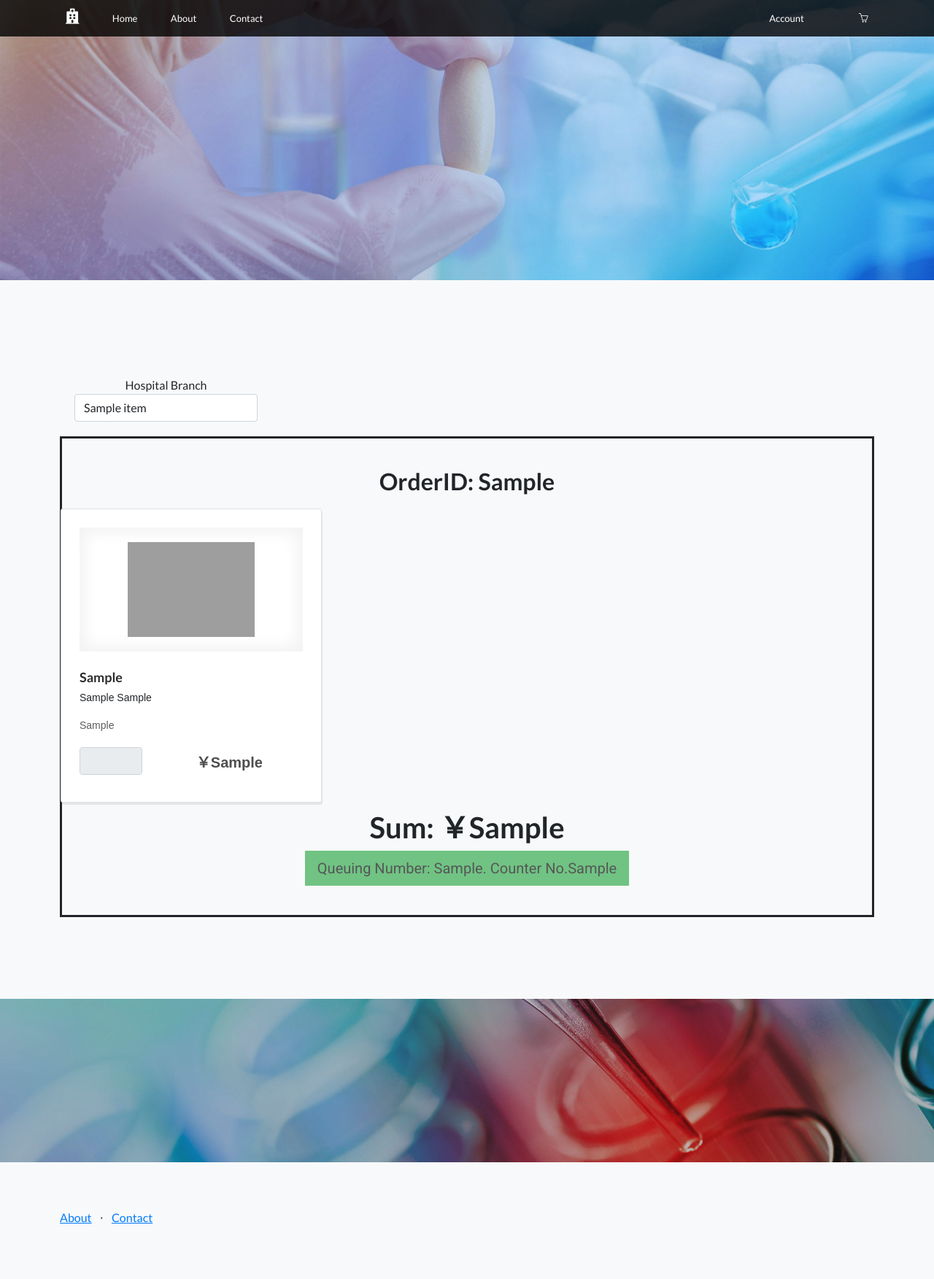
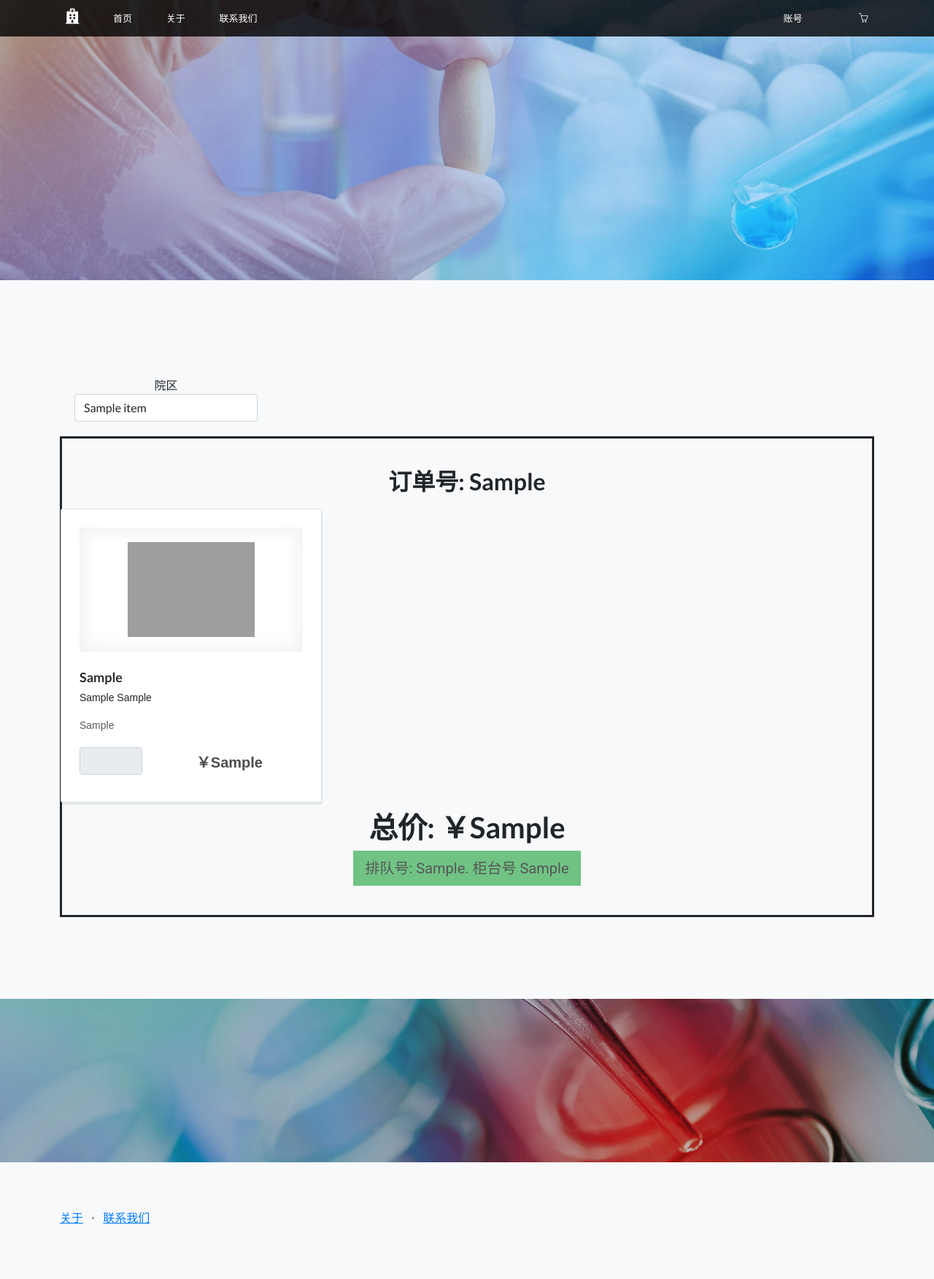
Before and after one commit to YJJfish/Pharmacy-Management-System, a Django app: template UserFrontend/templates/pharmacy_user/bill.html in a window 1280 px wide. Shown: the whole page at 73% size. Run offline with Django 3.2, Linux system fonts and the light colour scheme; the template is opened without the code that fills it: most values are stand-ins (such as "Sample title", 1, 10 or a date in 2020); some libraries are stand-ins or nearby versions; grey boxes are pictures that could not be loaded.

Commit message:
Update bill.html

```diff
--- a/UserFrontend/templates/pharmacy_user/bill.html
+++ b/UserFrontend/templates/pharmacy_user/bill.html
@@ -51,7 +51,7 @@
 <head>
     <meta charset="utf-8">
     <meta name="viewport" content="width=device-width, initial-scale=1.0, shrink-to-fit=no">
-    <title>Home - Pharmacy</title>
+    <title>账单 - 药房</title>
     <link rel="stylesheet" href="{% static 'pharmacy_user/bootstrap/css/bootstrap.min.css' %}">
     <link rel="stylesheet" href="https://fonts.googleapis.com/css?family=Lato:300,400,700,300italic,400italic,700italic">
     <link rel="stylesheet" href="https://fonts.googleapis.com/css?family=Roboto+Slab:300,400|Roboto:300,400,700">
@@ -83,7 +83,7 @@
                 <div class="col-md-3">
                         <form class="form-inline">
                             <div class="form-group">
-                                <label >Hospital Branch</label>
+                                <label >院区</label>
                                 <select  class="form-control" onchange="location = '{% url 'bill' %}'+this.options[this.selectedIndex].value;+'/'">
                                     {% for Item_ in BranchList_ %}
                                         {% if Item_ == Selected_ %}
@@ -116,9 +116,9 @@
                     <div class="row">
                         <div class="col">
                             {% if Bill_.1 == "" %}
-                                <h2>OrderID: Unpaid</h2>
+                                <h2>订单号: 未支付</h2>
                             {% else %}
-                                <h2>OrderID: {{Bill_.1}}</h2>
+                                <h2>订单号: {{Bill_.1}}</h2>
                             {% endif %}
                         </div>
                     </div>
@@ -164,13 +164,13 @@
                     </div>
                     <div class="row">
                         <div class="col">
-                            <h1 id="{{Bill_.1}}_Sum">Sum: ￥{{Bill_.4}}</h1>
+                            <h1 id="{{Bill_.1}}_Sum">总价: ￥{{Bill_.4}}</h1>
                         </div>
                     </div>
                     {% if Bill_.2 == -1 %}
-                        <button class="btn btn-primary btn-lg" id="{{Bill_.1}}_Checkout" type="button" onclick="Checkout('{{UserID_}}', '{{Selected_}}')">Check out</button>
+                        <button class="btn btn-primary btn-lg" id="{{Bill_.1}}_Checkout" type="button" onclick="Checkout('{{UserID_}}', '{{Selected_}}')">支付</button>
                     {% else %}
-                        <button class="btn btn-success btn-lg" id="{{Bill_.1}}_Checkout" type="button" disabled="" >Queuing Number: {{Bill_.2}}. Counter No.{{Bill_.3}}</button>
+                        <button class="btn btn-success btn-lg" id="{{Bill_.1}}_Checkout" type="button" disabled="" >排队号: {{Bill_.2}}. 柜台号 {{Bill_.3}}</button>
                     {% endif %}
                 </div>
             </div>
@@ -187,9 +187,9 @@
             <div class="row">
                 <div class="col-lg-6 text-center text-lg-start my-auto h-100">
                     <ul class="list-inline mb-2">
-                        <li class="list-inline-item"><a href="{% url 'about' %}">About</a></li>
+                        <li class="list-inline-item"><a href="{% url 'about' %}">关于</a></li>
                         <li class="list-inline-item"><span>⋅</span></li>
-                        <li class="list-inline-item"><a href="{% url 'contact' %}">Contact</a></li>
+                        <li class="list-inline-item"><a href="{% url 'contact' %}">联系我们</a></li>
                     </ul>
                 </div>
             </div>
@@ -200,9 +200,9 @@
             <div class="collapse navbar-collapse" id="menu">
                 <ul class="navbar-nav flex-grow-1 justify-content-between">
                     <li class="nav-item d-none d-xs-block d-md-block"><a class="nav-link" href="{% url 'home' %}"><i class="fas fa-hospital apple-logo"></i></a></li>
-                    <li class="nav-item"><a class="nav-link" href="{% url 'home' %}">Home</a></li>
-                    <li class="nav-item"><a class="nav-link" href="{% url 'about' %}">About</a></li>
-                    <li class="nav-item"><a class="nav-link" href="{% url 'contact' %}">Contact</a></li>
+                    <li class="nav-item"><a class="nav-link" href="{% url 'home' %}">首页</a></li>
+                    <li class="nav-item"><a class="nav-link" href="{% url 'about' %}">关于</a></li>
+                    <li class="nav-item"><a class="nav-link" href="{% url 'contact' %}">联系我们</a></li>
                     <li class="nav-item"></li>
                     <li class="nav-item"></li>
                     <li class="nav-item"></li>
@@ -225,7 +225,7 @@
                     <li class="nav-item"></li>
                     <li class="nav-item"></li>
                     <li class="nav-item"></li>
-                    <li class="nav-item"><a class="nav-link" href="{% url 'account' %}">Account</a></li>
+                    <li class="nav-item"><a class="nav-link" href="{% url 'account' %}">账号</a></li>
                     <li class="nav-item d-none d-xs-block d-md-block"></li>
                     <li class="nav-item d-none d-xs-block d-md-block"><a class="nav-link" href="{% url 'bill' %}"><i class="icon-basket"></i></a></li>
                 </ul>
```
